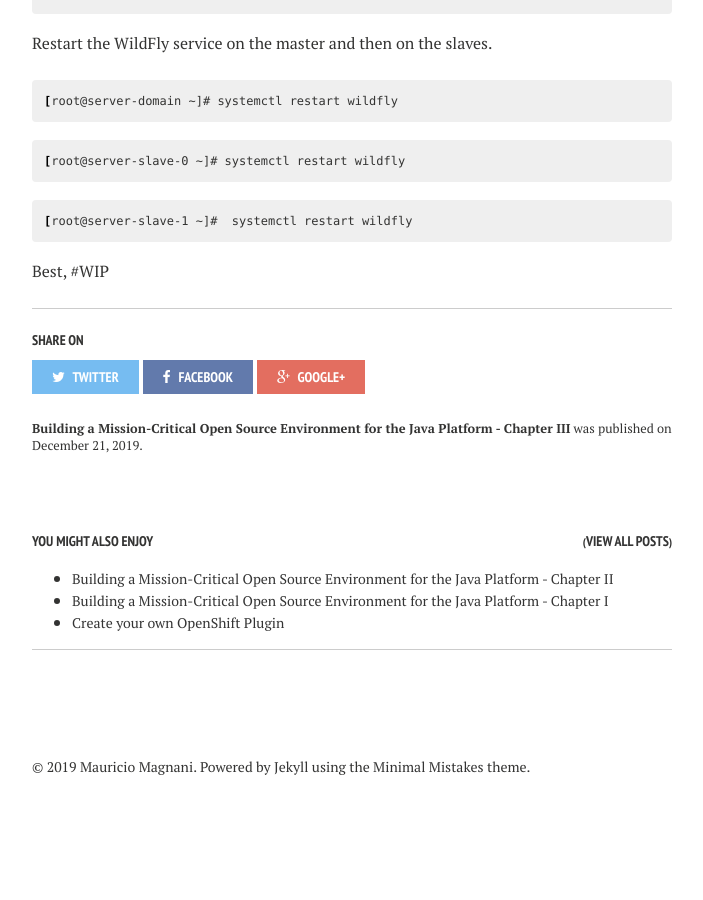
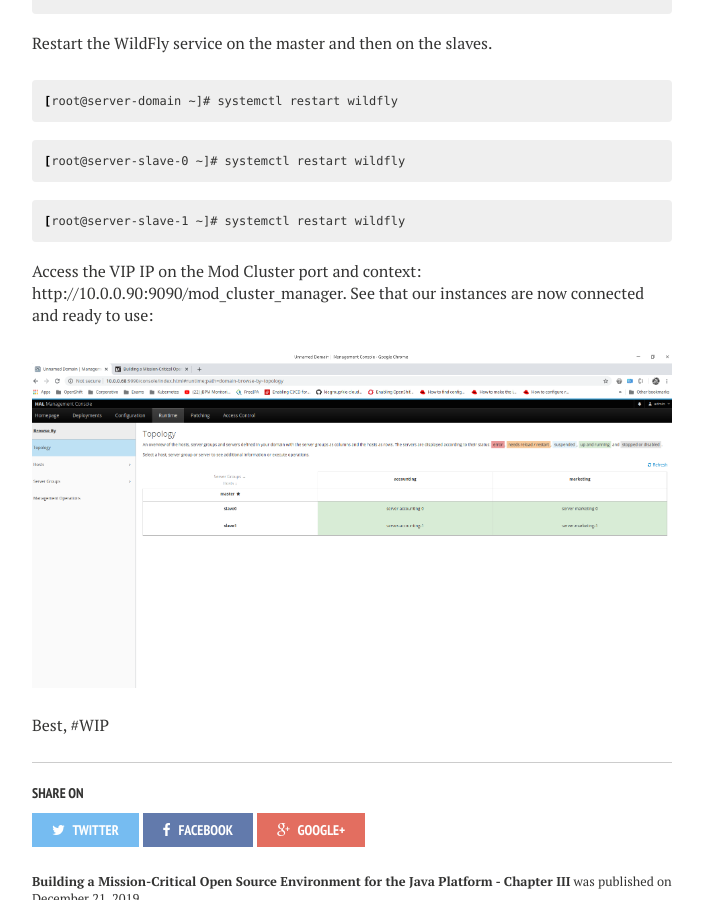
Before and after one commit to msmagnanijr/msmagnanijr.github.io, a Jekyll site: the page built from _posts/2019-12-21-wildfly-ha-3.md, in a window 1280 px wide and 900 px high, scrolled down 2075 px. Shown: the whole window, without its empty margins (288-991 px from the left). Built offline with Jekyll 4.4.1, drawn with Linux system fonts in a browser that asks for light colours; nearby versions of some CDN libraries; comment, search, counter and statistics services are not loaded; before the commit the page ends 2900 px from its top, so only the background shows below that.

Commit message:
update wildfly post

```diff
--- a/_posts/2019-12-21-wildfly-ha-3.md
+++ b/_posts/2019-12-21-wildfly-ha-3.md
@@ -109,9 +109,12 @@ Restart the WildFly service on the master and then on the slaves.
 {% endhighlight %}
 
 {% highlight bash %}
-[root@server-slave-1 ~]#  systemctl restart wildfly
+[root@server-slave-1 ~]# systemctl restart wildfly
 {% endhighlight %}
 
+Access the VIP IP on the Mod Cluster port and context: http://10.0.0.90:9090/mod_cluster_manager. See that our instances are now connected and ready to use:
+
+![](/images/201912-hawildfly-11.png)
 
 
 Best, #WIP
```
Also changed, not shown: images/201912-hawildfly-12.png (added).
